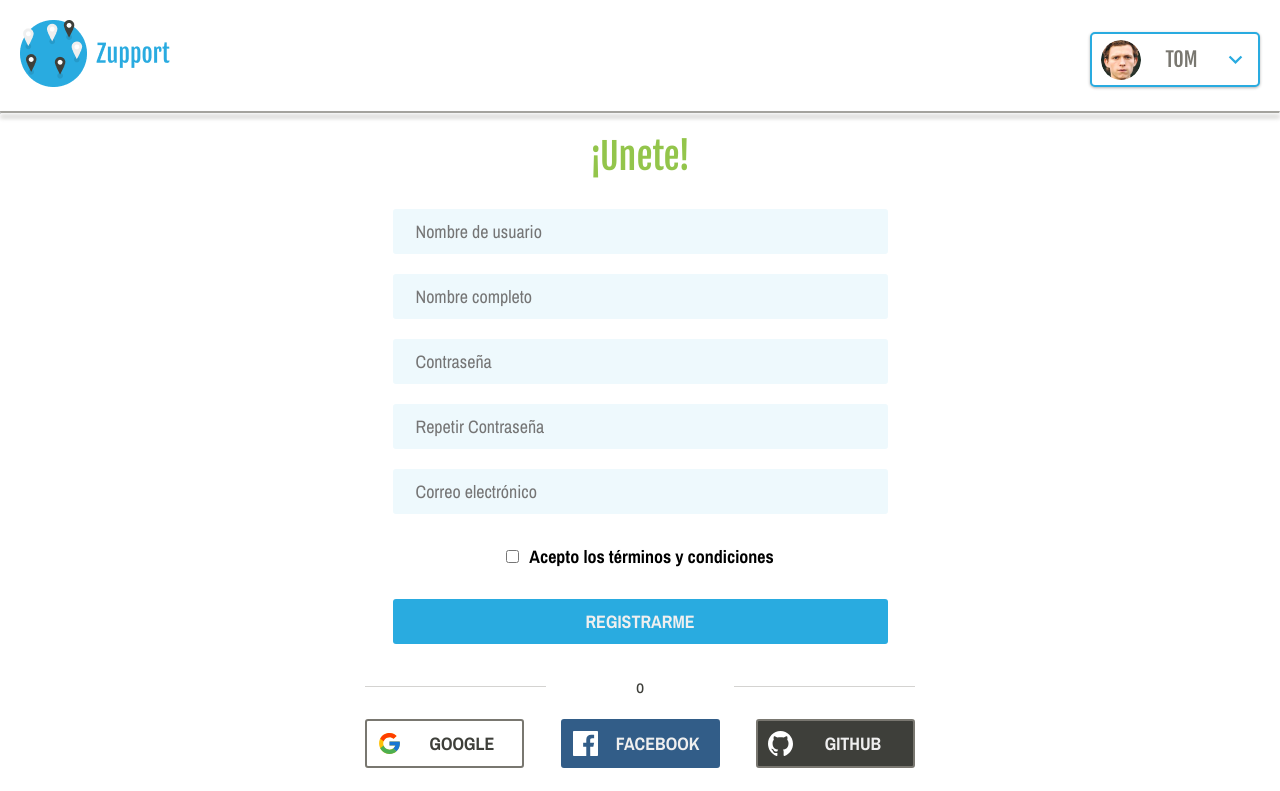
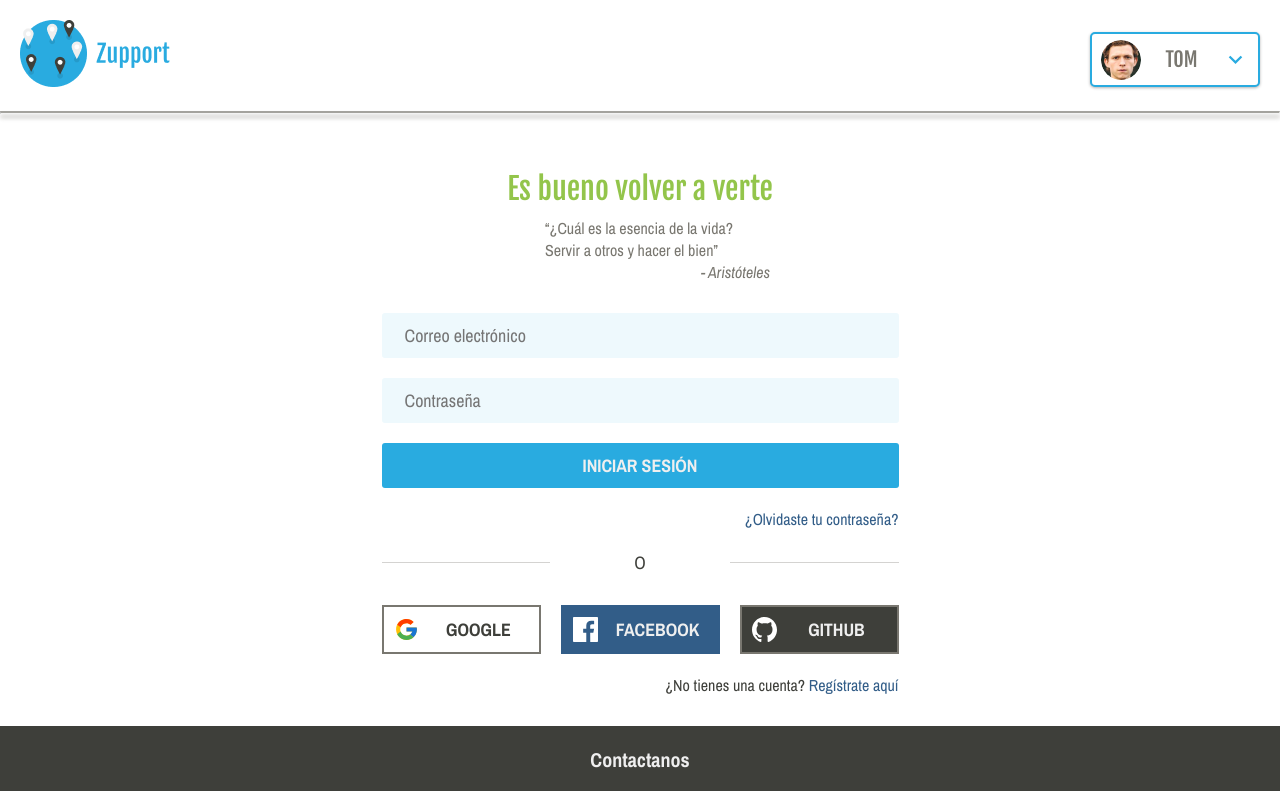
Before and after one commit to domakedev/zupport, a React (Create React App) app: page / in a window 1280 px wide. Shown: the top 791 px of the page. Built offline with nearby package versions, Linux system fonts and the light colour scheme.

Commit message:
Validaciones en Login y estandarizacion de codigo

```diff
--- a/src/App.js
+++ b/src/App.js
@@ -4,13 +4,14 @@ import "./App.css";
 import "./index.css"
 
 import Register from "./components/Register/Register";
+import Login from "./components/Login/Login"
 
 function App() {
 
 
   return (
     <Fragment>
-      <Register/>
+      <Login/>
     </Fragment>
   );
 }
--- a/src/components/Layout/Footer.jsx
+++ b/src/components/Layout/Footer.jsx
@@ -88,7 +88,7 @@ const FooterCopyright = styled.div`
     color: var(--light-color);
     text-align: center;
     bottom:0;
-    margin: 20px 0;
+    padding: 20px 0;
 `
 
 
--- a/src/components/Layout/Inputs/BtnRss.jsx
+++ b/src/components/Layout/Inputs/BtnRss.jsx
@@ -1,3 +1,4 @@
+import React from 'react';
 import styled from "styled-components";
 import iconGoogle from "../../../images/Icon/flat-icon-google-login.svg"
 import iconFacebook from "../../../images/Icon/flat-icon-facebook-login.svg"
@@ -7,7 +8,7 @@ const ContainerRRSS = styled.section`
   display: flex;
   flex-direction: column;
   gap: 2rem;
-  margin: 2rem 0 2rem 0;
+  margin: 3rem 0 2rem 0;
   @media screen and (min-width: 768px) {
     flex-direction: row;
     justify-content: space-between;
@@ -17,7 +18,6 @@ const ContainerRRSS = styled.section`
 const ContainerBtn= styled.div`
   justify-content: center;
   border:2px solid var(--boring-color);
-  border-radius: 3px;
   padding: 1rem;
   display: flex;
   @media screen and (min-width: 768px) {
@@ -27,7 +27,8 @@ const ContainerBtn= styled.div`
     border:2px solid rgba(41, 172, 224, 0.501);;
   }
 `;
-  const BtnGoogle = styled.input`
+
+const BtnGoogle = styled.input`
   font-family: var(--secondary-font);
   font-size: var(--secondarey-font-size);
   font-weight: bold;
@@ -46,6 +47,7 @@ const ContainerBtn= styled.div`
 
   }
 `;
+
 const Iconbtn = styled.img`
   height: 25px;
   max-width: 25px;
@@ -63,6 +65,7 @@ const BtnFacebook = styled(BtnGoogle)`
 color:var(--light-color);
 background: var(--secondary-color);
 `;
+
 const ContainerBtnGitHub = styled(ContainerBtn)`
 background: var(--dark-color);
 `;
@@ -70,7 +73,8 @@ background: var(--dark-color);
 const BtnGithub = styled(BtnFacebook)`
 background: var(--dark-color);
 `;
-export const BtnRss = () => (
+
+const BtnRss = () => (
   <ContainerRRSS>
 
     <ContainerBtn>
@@ -90,3 +94,5 @@ export const BtnRss = () => (
 
   </ContainerRRSS>
 );
+
+export default BtnRss;
--- a/src/components/Layout/Inputs/InputBtn.jsx
+++ b/src/components/Layout/Inputs/InputBtn.jsx
@@ -1,3 +1,4 @@
+import React from 'react';
 import styled from "styled-components";
 
 const InputBtnStyle = styled.button`
--- a/src/components/Login/Login.jsx
+++ b/src/components/Login/Login.jsx
@@ -1,22 +1,23 @@
+import React from 'react';
 import styled from "styled-components";
-import { WelcomeLogin } from "./LoginSlice/WelcomeLogin";
+import WelcomeLogin from "./LoginSlice/WelcomeLogin";
 import { InputsLogin } from "./LoginSlice/InputsLogin";
-import { BtnRss } from "../Layout/Inputs/BtnRss";
-import { SeparatorLine } from "./LoginSlice/SeparatorLine";
+import BtnRss from "../Layout/Inputs/BtnRss";
+import SeparatorLine from "./LoginSlice/SeparatorLine";
 
 //Import layouts
 import Header from "../Layout/Header";
 import Footer from "../Layout/Footer";
 
 const FormContainer = styled.div`
-  display: grid;
-  grid-template-columns: 1fr;
+  display: flex;
+  flex-direction: column;
+  justify-content: center;
+  margin: auto;
   text-align: center;
-  margin: 2rem 0 3rem 0;
-  padding: 0 3rem 0 3rem;
+  padding: 3rem 0;
+`;
 
-  flex-grow: 1;
-`;
 const FormLogin = styled.form`
   width: 100%;
   justify-self: center;
@@ -26,6 +27,7 @@ const FormLogin = styled.form`
     justify-self: center;
   }
 `;
+
 const OptionRegister = styled.p`
   font-family: var(--secondary-font);
   color: var(--dark-color);
@@ -35,7 +37,7 @@ const OptionRegister = styled.p`
 const LinkRegister = styled.a`
   text-decoration: none;
   color: var(--secondary-color);
-  font-size: 1.6rem;
+  /* font-size: 1.6rem; */
 `;
 
 const SuperContainer = styled.div`
@@ -45,23 +47,29 @@ const SuperContainer = styled.div`
   min-height: 100vh;
 `;
 
-export const Login = () => (
+const Login = () => (
   <SuperContainer>
     <Header></Header>
 
     <FormContainer>
       <FormLogin>
         <WelcomeLogin />
+
         <InputsLogin />
+
         <SeparatorLine />
         <BtnRss />
+
         <OptionRegister>
-          ¿No tienes unacuenta?
-          <LinkRegister>Regístrate aquí</LinkRegister>
+          ¿No tienes una cuenta?
+          <LinkRegister href="#"> Regístrate aquí</LinkRegister>
         </OptionRegister>
+
       </FormLogin>
     </FormContainer>
 
     <Footer></Footer>
   </SuperContainer>
 );
+
+export default Login;
--- a/src/components/Login/LoginSlice/InputsLogin.jsx
+++ b/src/components/Login/LoginSlice/InputsLogin.jsx
@@ -1,10 +1,11 @@
+import React, {useState} from 'react';
 import styled from "styled-components";
-import { Input } from "../../Layout/Inputs/InputText";
-import { InputBtn } from "../../Layout/Inputs/InputBtn"
+import Input from "../../Layout/Inputs/InputText";
+import InputBtn from "../../Layout/Inputs/InputBtn"
 
 const ContainerInputsLogin = styled.section`
-  display: grid;
-  grid-template-columns: 1fr;
+  display: flex;
+  flex-direction: column;
   gap: 2rem;
   margin: 2rem 0 2rem 0;
   justify-content: center;
@@ -16,11 +17,40 @@ const ForgotPassword = styled.a`
   color: #325D88;
   text-align: end;
 `;
-export const InputsLogin = () =>(
-  <ContainerInputsLogin>
-    <Input typeInput="email" textPlaceholder ="Correo electrónico"/>
-    <Input typeInput="password" textPlaceholder ="Contraseña"/>
-    <InputBtn valueBtn = "INICIAR SESIÓN"/>
-    <ForgotPassword>¿Olvidaste tu contraseña?</ForgotPassword>
-  </ContainerInputsLogin>
-);
+export const InputsLogin = () =>{
+
+  const [password, changePassword] = useState({field : '',check : null});
+  const [email, changeEmail] = useState({field : '',check : null});
+
+  const parameters = {
+		password: /^.{4,12}$/, // 4 a 12 digitos.
+		email: /^[a-zA-Z0-9_.+-]+@[a-zA-Z0-9-]+\.[a-zA-Z0-9-.]+$/
+  }
+
+  return(
+    <ContainerInputsLogin>
+      <Input
+        state = {email}
+        changeState = {changeEmail}
+        inputType = "email"
+        label = "Correo electronico"
+        textPlaceholder = "Correo electrónico"
+        inputName = "correo"
+        errorText = "Ingrese un correo electronico válido."
+        inputParameters = {parameters.email}
+      />
+      <Input
+        state = {password}
+        changeState = {changePassword}
+        inputType = "password"
+        label = "Contraseña"
+        textPlaceholder = "Contraseña"
+        inputName = "password"
+        errorText = "La contraseña debe poseer de 4 a 12 digitos."
+        inputParameters = {parameters.password}
+      />
+      <InputBtn valueBtn = "INICIAR SESIÓN"/>
+      <ForgotPassword>¿Olvidaste tu contraseña?</ForgotPassword>
+    </ContainerInputsLogin>
+  )
+};
--- a/src/components/Login/LoginSlice/SeparatorLine.jsx
+++ b/src/components/Login/LoginSlice/SeparatorLine.jsx
@@ -1,3 +1,4 @@
+import React from 'react';
 import styled from "styled-components";
 
 /*Estilos de separador linea*/
@@ -7,22 +8,28 @@ import styled from "styled-components";
  height: 1px;
  align-self : center;
 `;
+
 const LineRightLogin = styled(LineLeftLogin)`
  grid-area: lineright;
 `;
+
 const ContainerLineLogin = styled.section`
  display: grid;
  grid-template-areas: "lineleft . lineright";
-`;
-const OtherLogin = styled.p`
  font-family: var(--secondary-font);
  font-size: var(--secondarey-font-size);
  color: var(--dark-color);
+ text-align: center;
 `;
-export const SeparatorLine = () =>(
+
+const SeparatorLine = () =>{
+  return(
   <ContainerLineLogin>
     <LineLeftLogin/>
-    <OtherLogin>o</OtherLogin>
+    O
     <LineRightLogin/>
 </ContainerLineLogin>
-);
+)
+};
+
+export default SeparatorLine;
--- a/src/components/Login/LoginSlice/WelcomeLogin.jsx
+++ b/src/components/Login/LoginSlice/WelcomeLogin.jsx
@@ -1,7 +1,11 @@
+import React from 'react';
 import styled from "styled-components";
 
 const WelcomeContainer = styled.section`
+  width: 27rem;
+  margin: auto;
 `;
+
 const TitleLogin = styled.h2`
   color: var(--sucess-color);
   font-family: var(--principal-font);
@@ -9,28 +13,32 @@ const TitleLogin = styled.h2`
   font-weight: normal;
   margin-top: 2.6rem;
 `;
+
 const QuoteContainer = styled.blockquote`
   color: var(--boring-color);
   font-size: 1.6rem;
   font-family: var(--secondary-font);
   display: flex;
   flex-direction: column;
+  padding: 1rem 0;
+  text-align: start;
+  margin-left: 4rem;
 `;
-const Quote = styled.p`
-  margin: 0 0 7px 0;
+
+const QuoteAuthor = styled.cite`
+  text-align: end;
+  margin-right: 5px;
 `;
-const QuoteAuthor = styled.cite`
-  justify-self: start;
-`;
-export const WelcomeLogin = ()=>(
+
+const WelcomeLogin = ()=>(
   <WelcomeContainer>
     <TitleLogin>Es bueno volver a verte</TitleLogin>
     <QuoteContainer>
-      <Quote>
         “¿Cuál es la esencia de la vida? <br/>
         Servir a otros y hacer el bien”
-      </Quote>
       <QuoteAuthor>- Aristóteles</QuoteAuthor>
     </QuoteContainer>
   </WelcomeContainer>
 );
+
+export default WelcomeLogin;
--- a/src/components/Register/Register.jsx
+++ b/src/components/Register/Register.jsx
@@ -1,55 +1,41 @@
+import React from 'react';
 import styled from "styled-components";
 import InputsRegister from "./RegisterSlice/InputsRegister";
-import { WelcomeRegister } from "./RegisterSlice/WelcomeRegister";
-import { BtnRss } from "../Layout/Inputs/BtnRss";
-import { SeparatorLine } from "../Login/LoginSlice/SeparatorLine";
+import WelcomeRegister from "./RegisterSlice/WelcomeRegister";
+import BtnRss from "../Layout/Inputs/BtnRss";
+import SeparatorLine from "../Login/LoginSlice/SeparatorLine";
 
 //Import layouts
 import Header from "../Layout/Header";
 import Footer from "../Layout/Footer";
 
-const ContainerRegister = styled.div`
-  display: grid;
-  grid-template-columns: 1fr;
-  text-align: center;
-  margin: 2rem 0 3rem 0;
-  padding: 0 3rem 0 3rem;
-
-  flex-grow: 1;
-
-`;
 const ContainerForm = styled.div`
-  width: 100%;
+  display: flex;
+  flex-direction: column;
+  justify-content: center;
+  margin: auto;
+  padding: 20px 0px;
+  width: 80%;
   justify-self: center;
   @media (min-width: 768px) {
     width: 100%;
     max-width: 55rem;
-    justify-self: center;
   }
 `;
 
-const SuperContainer  = styled.div`
-  display: flex;
-  flex-direction: column;
+const Register = () => (
+  <>
+    <Header/>
 
-  min-height: 100vh;
-`;
-
-const Register = () => (
-  <SuperContainer>
-    <Header></Header>
-
-    <ContainerRegister>
       <ContainerForm>
         <WelcomeRegister />
         <InputsRegister />
         <SeparatorLine />
         <BtnRss />
       </ContainerForm>
-    </ContainerRegister>
 
-    <Footer></Footer>
-  </SuperContainer>
+    <Footer/>
+  </>
 );
 
 export default Register
--- a/src/components/Register/RegisterSlice/InputsRegister.jsx
+++ b/src/components/Register/RegisterSlice/InputsRegister.jsx
@@ -10,16 +10,11 @@ import "../../../index.css"
 const ContainerInputsRegister = styled.form`
 	display: flex;
 	flex-direction: column;
+  justify-content: center;
 	gap: 20px;
 	width: 100%;
 	margin: auto;
 	padding: 30px 0px;
-
-	@media (min-width: 768px) {
-    width: 90%;
-    max-width: 550px;
-    justify-self: center;
-  }
 `;
 
 const Label = styled.label`
--- a/src/components/Register/RegisterSlice/WelcomeRegister.jsx
+++ b/src/components/Register/RegisterSlice/WelcomeRegister.jsx
@@ -1,16 +1,20 @@
+import React from 'react';
 import styled from "styled-components";
 
-const WelcomeContainer = styled.section`
-`;
-const TitleLogin = styled.h2`
+
+const TitleLogin = styled.h1`
   color: var(--sucess-color);
   font-family: var(--principal-font);
   font-size: 3.6rem;
   font-weight: normal;
+  text-align: center;
 
 `;
-export const WelcomeRegister = ()=>(
-  <WelcomeContainer>
+
+const WelcomeRegister = ()=>(
+
     <TitleLogin>¡Unete!</TitleLogin>
-  </WelcomeContainer>
+
 );
+
+export default WelcomeRegister;
```
